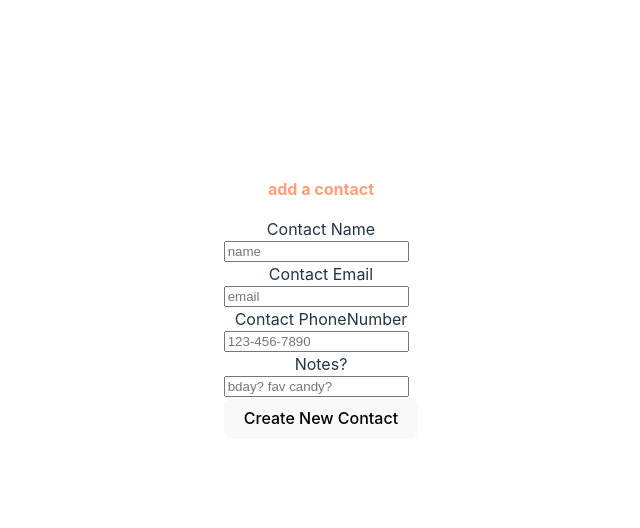
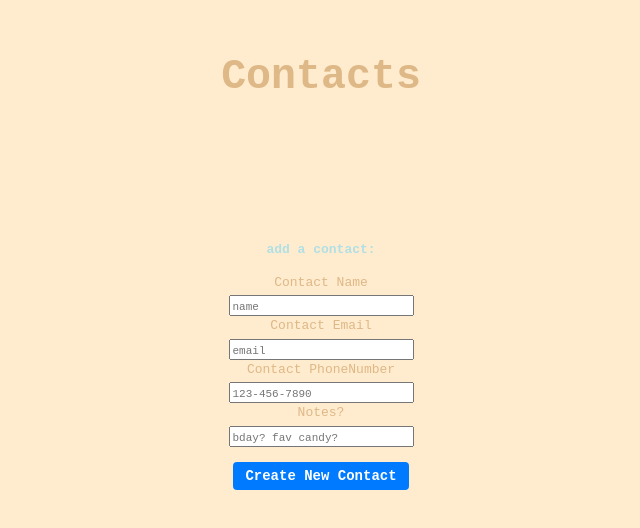
Before and after one commit to Whitney-Rene/contactsList-project, a React (Vite) app in the folder client/: page / in a window 1280 px wide. Shown: the part 142-670 px from the top of the page, without its empty margins (319-959 px from the left). Built offline with nearby package versions, Linux system fonts and the light colour scheme; no server answers.

Commit message:
adds css

```diff
--- a/client/src/App.css
+++ b/client/src/App.css
@@ -3,6 +3,10 @@
   margin: 0 auto;
   padding: 2rem;
   text-align: center;
+}
+
+body {
+  background-color:blanchedalmond;
 }
 
 /*
@@ -42,38 +46,92 @@
   color: #888;
 } */
 
-.MasCard {
+/* .MasCard {
   width:200px;
-}
+} */
 
 .modal {
   position: fixed;
   top: 50%;
   left: 50%;
   transform: translate(-50%, -50%);
-  background: white;
+  background: rgb(245, 233, 209);
   padding: 20px;
   z-index: 1000;
   border: 1px solid #ccc;
   box-shadow: 0 4px 8px rgba(0, 0, 0, 0.2);
+  font-family:monospace;
+  color:grey;
 
 }
 
-label, input {
+.backdrop {
+  position: fixed;
+  top: 0;
+  left: 0;
+  width: 100%;
+  height: 100%;
+  background:rgba(255, 255, 255, 0.5);
+  backdrop-filter: blur(5px); /* Apply a blur effect */
+  z-index: 999; /* Should be below the modal */
+}
+
+label {
   display: block;
   align-items: center;
 }
 
 form {
-  margin-top: 100px;
+  margin-top: 70px;
 }
 
-.formTitle, .contactName {
+.contactName {
   font-weight: bold;
   color: lightsalmon;
+  font-family:monospace;
 }
 
-.viewDetsBu {
-  font-size: 7px; /* Adjust the font size as needed */
-  padding: 6px 12px; /* Increase padding to make the button larger */
+
+
+label {
+  color: burlywood;
+  font-family:monospace;
+
 }
+
+.formTitle, .createButton{
+  color: powderblue;
+  font-weight: bold;
+  font-family:monospace;
+}
+
+h1 {
+  color: burlywood;
+  font-family:monospace;
+  margin-bottom: 70px;
+
+}
+
+::placeholder {
+  font-family:monospace;
+  font-size: 11px;
+}
+
+.space {
+  margin-top: 15px;
+}
+
+.viewDetsBut, .createButton {
+  background-color: #007bff; /* Button background color */
+  color: #fff; /* Button text color */
+  padding: 6px 12px; /* Padding for the button */
+  border: none; /* Remove the button border */
+  border-radius: 4px; /* Add a slight border radius */
+  font-size: 14px; /* Font size */
+  cursor: pointer; /* Cursor on hover */
+  transition: background-color 0.3s ease, color 0.3s ease; /* Smooth transition on hover */
+}
+
+.viewDetsBut:hover {
+  background-color: #0056b3; /* Hover background color */
+}
--- a/client/src/App.jsx
+++ b/client/src/App.jsx
@@ -6,6 +6,7 @@ function App() {
 
   return (
     <>
+    <h1>Contacts</h1>
     <Contacts />
     </>
   )
@@ -14,5 +15,5 @@ function App() {
 export default App
 
 
-//issues for tomorrow: modal? & why it is not adding to list
+//issues for tomorrow: modal?
 //edit
--- a/client/src/components/contacts.jsx
+++ b/client/src/components/contacts.jsx
@@ -3,6 +3,7 @@ import ViewContact from './view-contacts';
 import Modal from 'react-modal';
 import CreateContact from './create-contacts'
 import Masonry from "react-responsive-masonry";
+import '../App.css';
 
 Modal.setAppElement('#root');
 
@@ -31,7 +32,7 @@ function Contacts () {
             }
 
             const fetchContacts = await response.json();
-            // console.log('what is being returned from the call?', fetchContacts);
+            console.log('selectedContact', fetchContacts);
             setContacts(fetchContacts);
         } catch (error) {
             console.error('Error loading contacts')
@@ -47,7 +48,7 @@ function Contacts () {
         <>
           <div className='ListContacts'>
 
-            <Masonry columnsCount={1} gutter="16px">
+            <Masonry columnsCount={2} gutter="40px">
 
                 {contacts.map ((contactItem) => (
                     <div className='contactName' key={contactItem.id}>{contactItem.name}
--- a/client/src/components/create-contacts.jsx
+++ b/client/src/components/create-contacts.jsx
@@ -1,5 +1,5 @@
 import React, { useRef, useEffect } from 'react';
-import '../App.css'
+import '../App.css';
 
 function CreateContact ({loadContacts}) {
 
@@ -21,6 +21,8 @@ function CreateContact ({loadContacts}) {
                 throw new Error('Failed to add contact');
             };
 
+            await loadContacts();
+
             const responseData = await response.json();
         // console.log(responseData)
         } catch(error) {
@@ -29,32 +31,31 @@ function CreateContact ({loadContacts}) {
 
       };
 
-      const handleSubmit = (e) => {
+    const handleSubmit = async (e) => {
 
         e.preventDefault();
 
         const newContact = {name: contactName.current?.value, email: contactEmail.current?.value, phonenumber: contactPN.current?.value, notes: contactNotes.current?.value}
         console.log('did I grab it?', newContact);
 
-        handlePostRequest(newContact);
+        try {
+            await handlePostRequest(newContact); // Wait for the POST request to complete
+            contactName.current.value = '';
+            contactEmail.current.value = '';
+            contactPN.current.value = '';
+            contactNotes.current.value = '';
+          } catch (error) {
+            console.error('Error while adding contact:', error);
+          }
 
-        contactName.current.value='';
-        contactEmail.current.value='';
-        contactPN.current.value='';
-        contactNotes.current.value='';
-
-    }
-
-    useEffect (() => {
-        loadContacts();
-    }, []);
+        };
 
     return(
         <>
 
         <form className='form' onSubmit={handleSubmit}>
 
-            <p className='formTitle'>add a contact</p>
+            <p className='formTitle'>add a contact:</p>
 
             <label>Contact Name</label>
             <input type='text' name='contactname' required placeholder='name' ref={contactName}/>
@@ -68,8 +69,8 @@ function CreateContact ({loadContacts}) {
             <label>Notes?</label>
             <input type='text' name='notes' placeholder='bday? fav candy?' ref={contactNotes}/>
 
-            <div className='createButton'>
-                <button  type='submit'>Create New Contact</button>
+            <div className='space'>
+                <button  className='createButton' type='submit'>Create New Contact</button>
             </div>
 
         </form>
--- a/client/src/components/view-contacts.jsx
+++ b/client/src/components/view-contacts.jsx
@@ -1,9 +1,11 @@
 import React from 'react';
-
+import '../App.css'
 
 function ViewContact ({contact, onClose}) {
     // console.log(contact);
     return(
+        <>
+            <div class="backdrop"></div>
             <div className='modal'>
                 <p> {contact.name}</p>
                 <p> {contact.email}</p>
@@ -11,6 +13,7 @@ function ViewContact ({contact, onClose}) {
                 <p> {contact.notes}</p>
                 <button onClick={onClose}>Close</button>
             </div>
+        </>
     )
 }
 export default ViewContact
```
Lines whose indentation alone changed are shown as unchanged.
